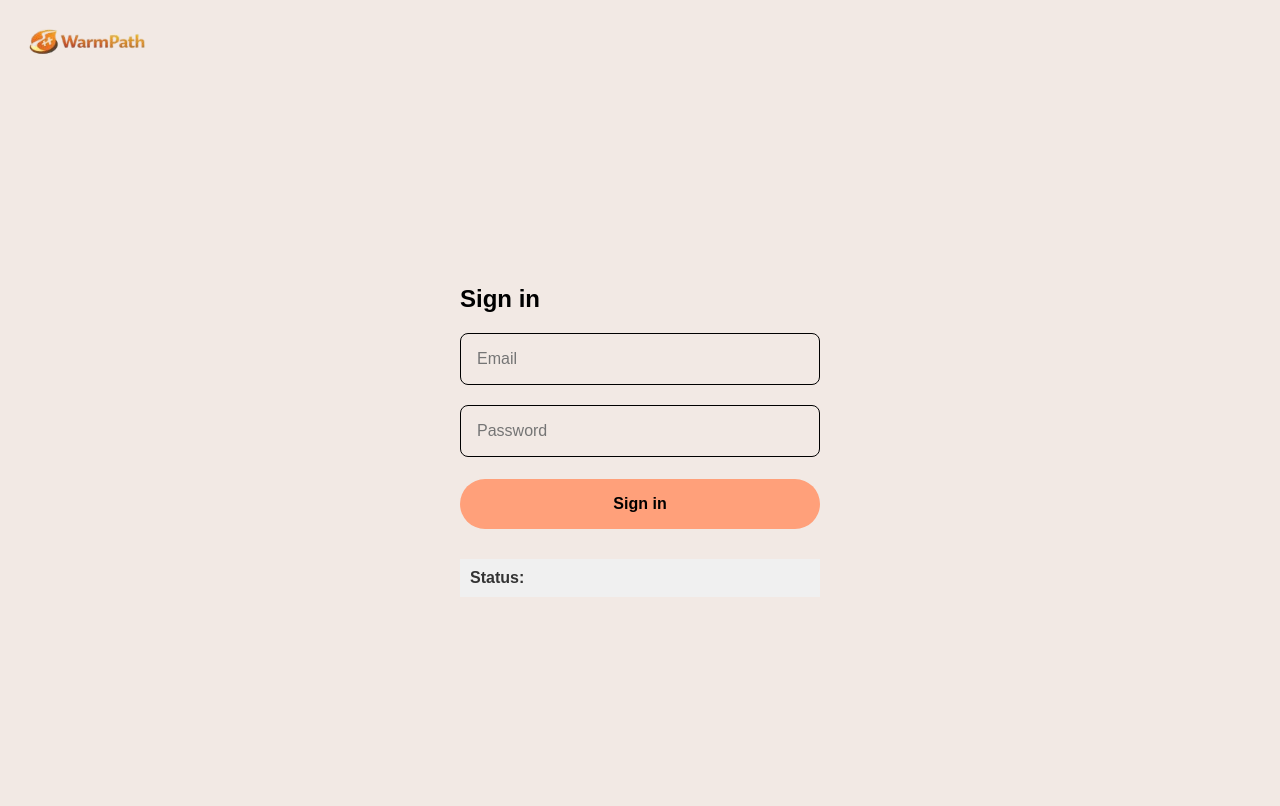
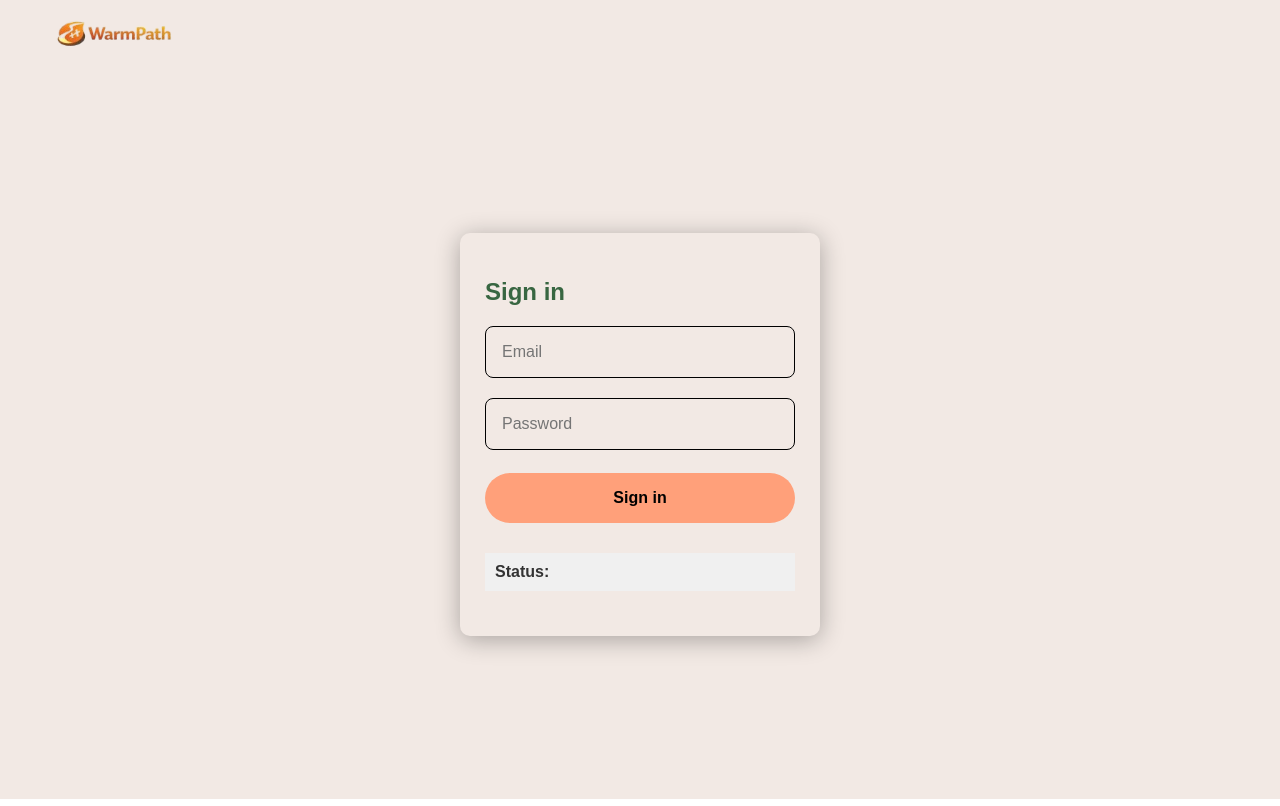
Before and after one commit to Le-Zu/WarmPath, a React (Vite) app in the folder warm-path/: page /logintest in a window 1280 px wide. Built offline with nearby package versions, Linux system fonts and the light colour scheme; no server answers; a web font is replaced by a local one.

Commit message:
Linked logo to HomePage

```diff
--- a/warm-path/src/pages/logintest.jsx
+++ b/warm-path/src/pages/logintest.jsx
@@ -1,6 +1,7 @@
 import { useState } from "react";
 import { signInWithEmailAndPassword } from "firebase/auth";
 import { auth } from "../firebase";
+import { Link } from "react-router-dom";
 
 export default function LoginTest() {
    const [email, setEmail] = useState("");
@@ -48,17 +49,27 @@ export default function LoginTest() {
 
    return (
       <div
-         style={{ background: "#f2e9e4", padding: "20px", fontFamily: "Arial" }}
+         style={{
+            background: "#f2e9e4",
+            padding: "20px",
+            color: "#386641",
+            fontFamily: "sans-serif",
+         }}
       >
+         <Link to="/">
             <img
                src="/logo.png"
                alt="Logo"
                style={{
-               height: "44px",
+                  height: "46px",
                   display: "block",
                   marginBottom: "2rem",
+                  padding: "0.08rem 2rem",
+                  marginTop: "-0.55rem",
+                  marginLeft: "-0.24rem",
                }}
             />
+         </Link>
          <div
             style={{
                display: "flex",
@@ -73,6 +84,9 @@ export default function LoginTest() {
                   flexDirection: "column",
                   width: "360px",
                   gap: "10px",
+                  boxShadow: "0 4px 24px rgba(0, 0, 0, 0.3)",
+                  padding: "45px 25px",
+                  borderRadius: "10px",
                }}
             >
                <h2
```
Lines whose indentation alone changed are shown as unchanged.
